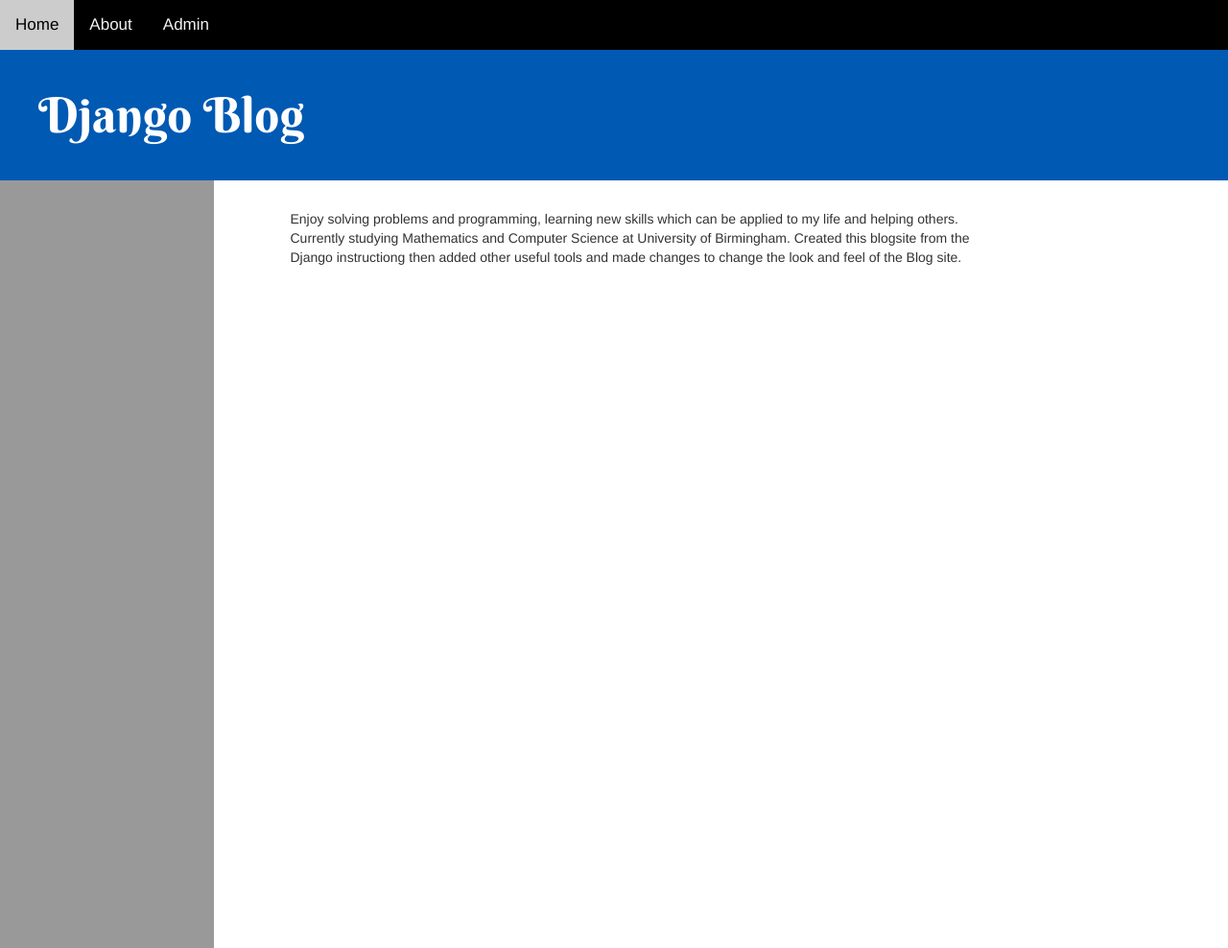
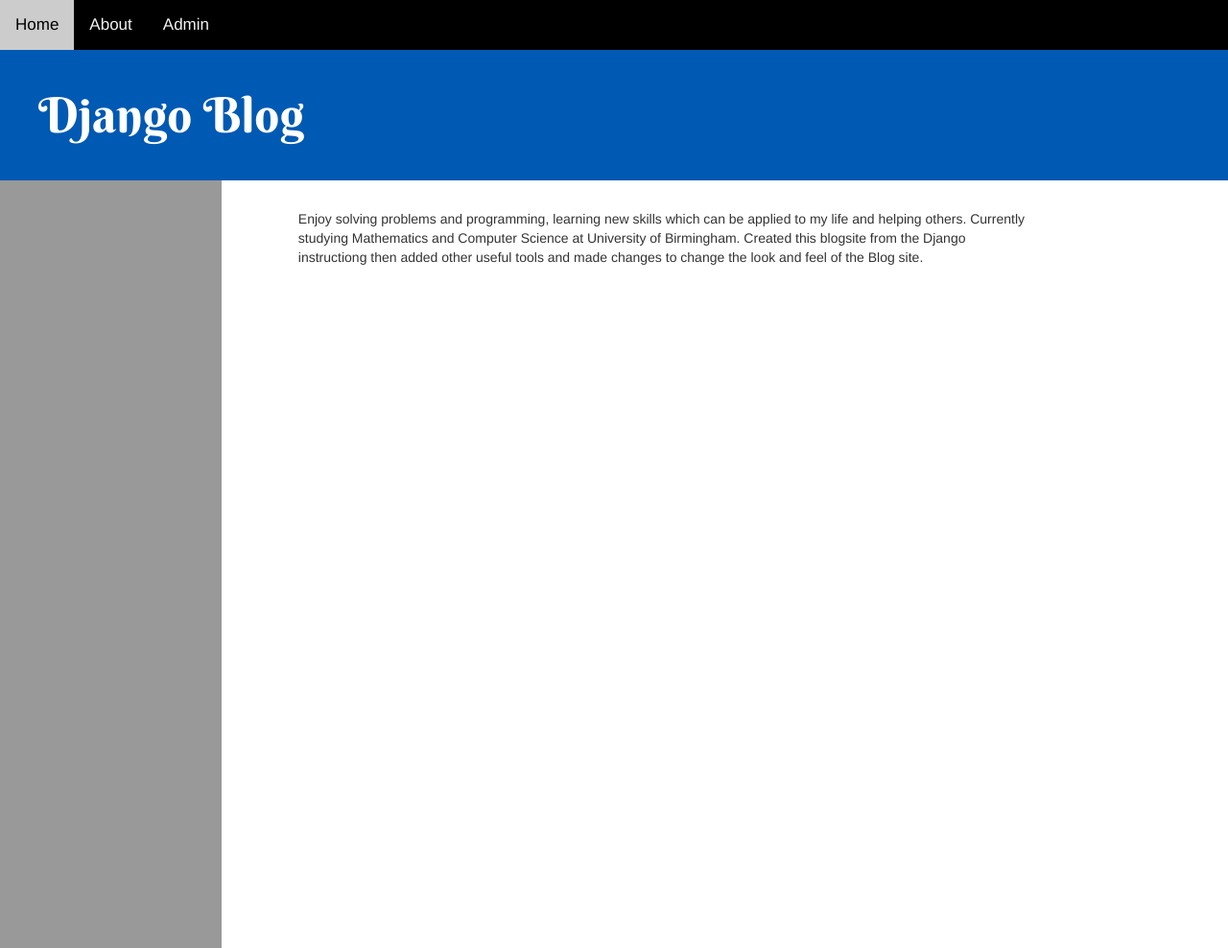
Before and after one commit to ZakeC1/blog, a Django app: page /about/ in a window 1280 px wide; the page is wider, and only the part inside the window is pictured. Shown: that part at 96% size. Run offline with Django 3.2, Linux system fonts and the light colour scheme; some libraries are stand-ins or nearby versions.

Commit message:
Resizing

```diff
--- a/blog/static/css/blog.css
+++ b/blog/static/css/blog.css
@@ -87,7 +87,7 @@ color: black;
 .sidelinks {
 min-height: 500%;
 flex: 0.2;
-width: 200px;
+width: 250px;
 background-color: #999999;
 overflow: shown;
 }
@@ -98,7 +98,7 @@ padding-left: 20px;
 padding-top: 15px;
 padding-bottom: 15px;
 height: 60px;
-font-size: 1.2vw;
+font-size: 1.3vw;
 text-decoration: none;
 display: block;
 font-family: 'Berkshire Swash';
```
